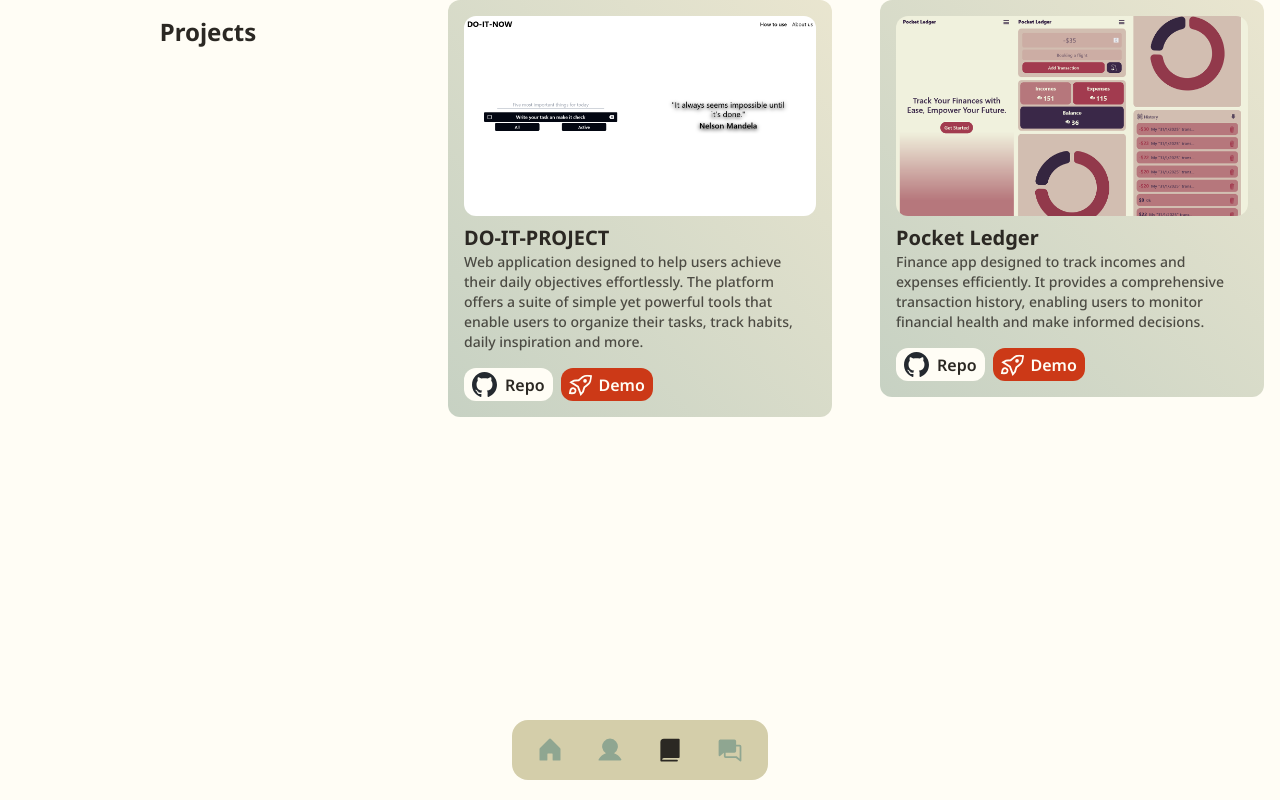
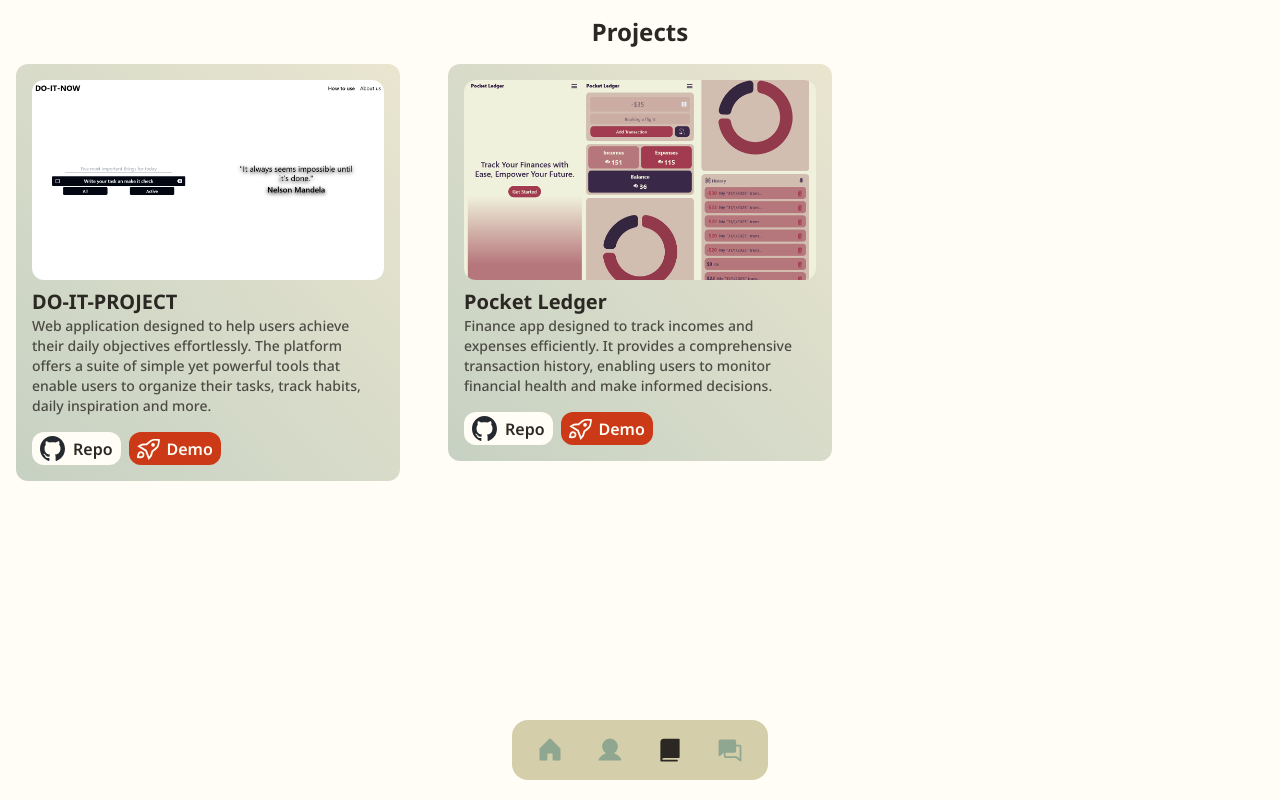
Before and after one commit to fantasyfuerte/portfolio, a Next.js app: page /projects in a window 1280 px wide. Built offline with nearby package versions, Linux system fonts and the light colour scheme.

Commit message:
Fixed title problem

```diff
--- a/src/app/(routes)/projects/page.tsx
+++ b/src/app/(routes)/projects/page.tsx
@@ -7,10 +7,10 @@ function ProjectsPage() {
     <>
       <TransitionPage />
       <main className="bg-basicBackground min-h-screen pb-24">
+        <h3 className="text-2xl font-bold text-primary text-center py-4">
+          Projects
+        </h3>
         <section className="flex flex-col gap-4 md:grid md:grid-cols-3">
-          <h3 className="text-2xl font-bold text-primary text-center py-4">
-            Projects
-          </h3>
           {projects.map((project) => (
             <ProjectItem
               name={project.name}
```
